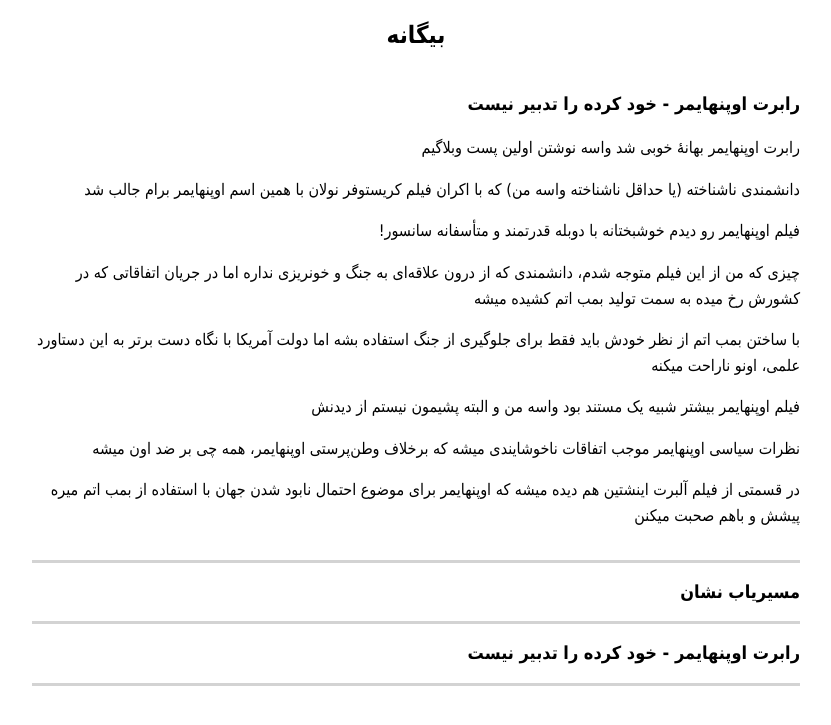
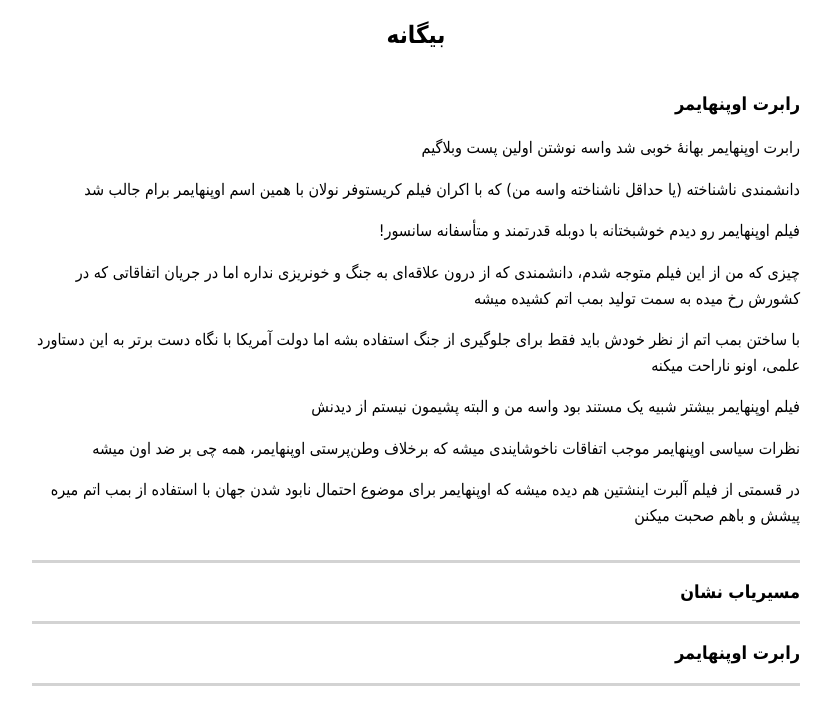
Before and after one commit to darkblog/darkblog.github.io, a Jekyll site: the page built from _posts/2023-8-7-1.md, in a window 1280 px wide. Shown: the top 725 px of the page, without its empty margins (308-1139 px from the left). Built offline with Jekyll 4.4.1, drawn with Linux system fonts in a browser that asks for light colours.

Commit message:
Update 2023-8-7-1.md

```diff
--- a/_posts/2023-8-7-1.md
+++ b/_posts/2023-8-7-1.md
@@ -1,6 +1,6 @@
 ---
 layout: post
-title: رابرت اوپنهایمر - خود کرده را تدبیر نیست
+title: رابرت اوپنهایمر
 ---
 
 رابرت اوپنهایمر بهانهٔ خوبی شد واسه نوشتن اولین پست وبلاگیم
```
